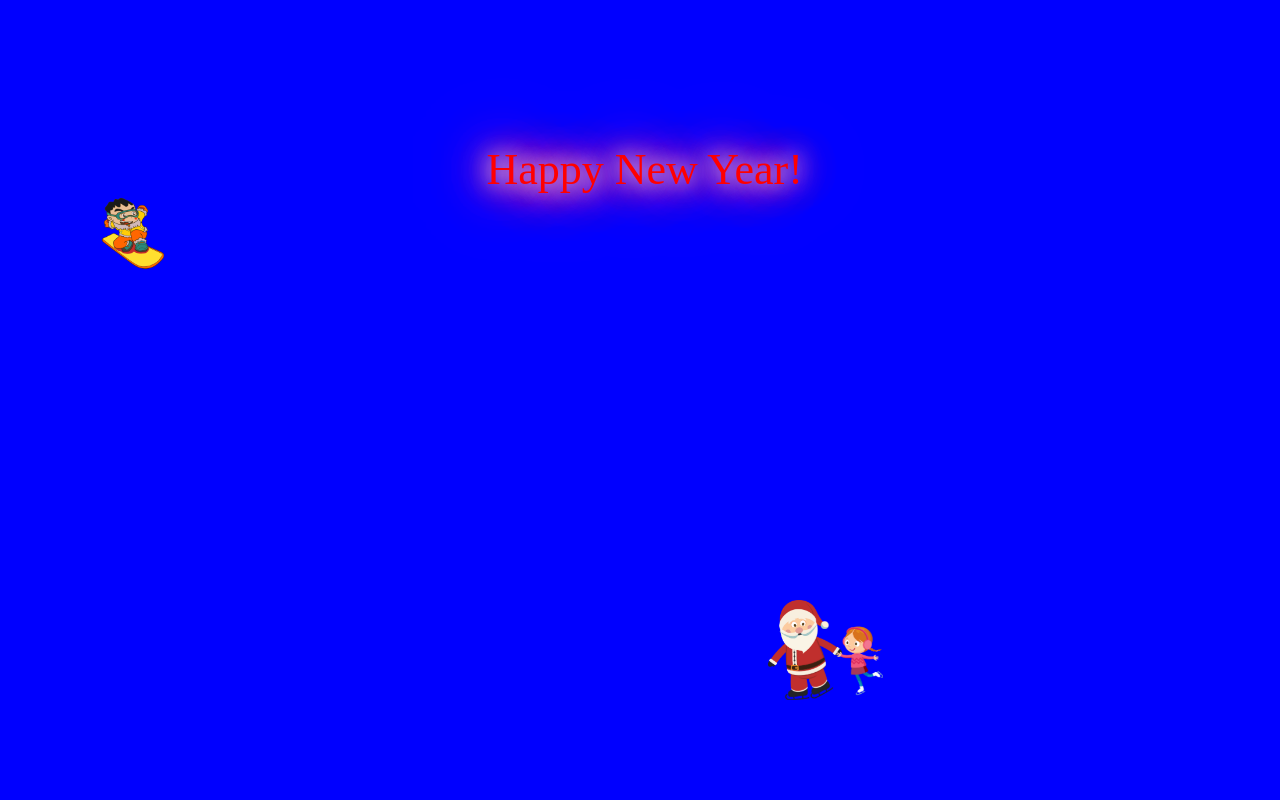
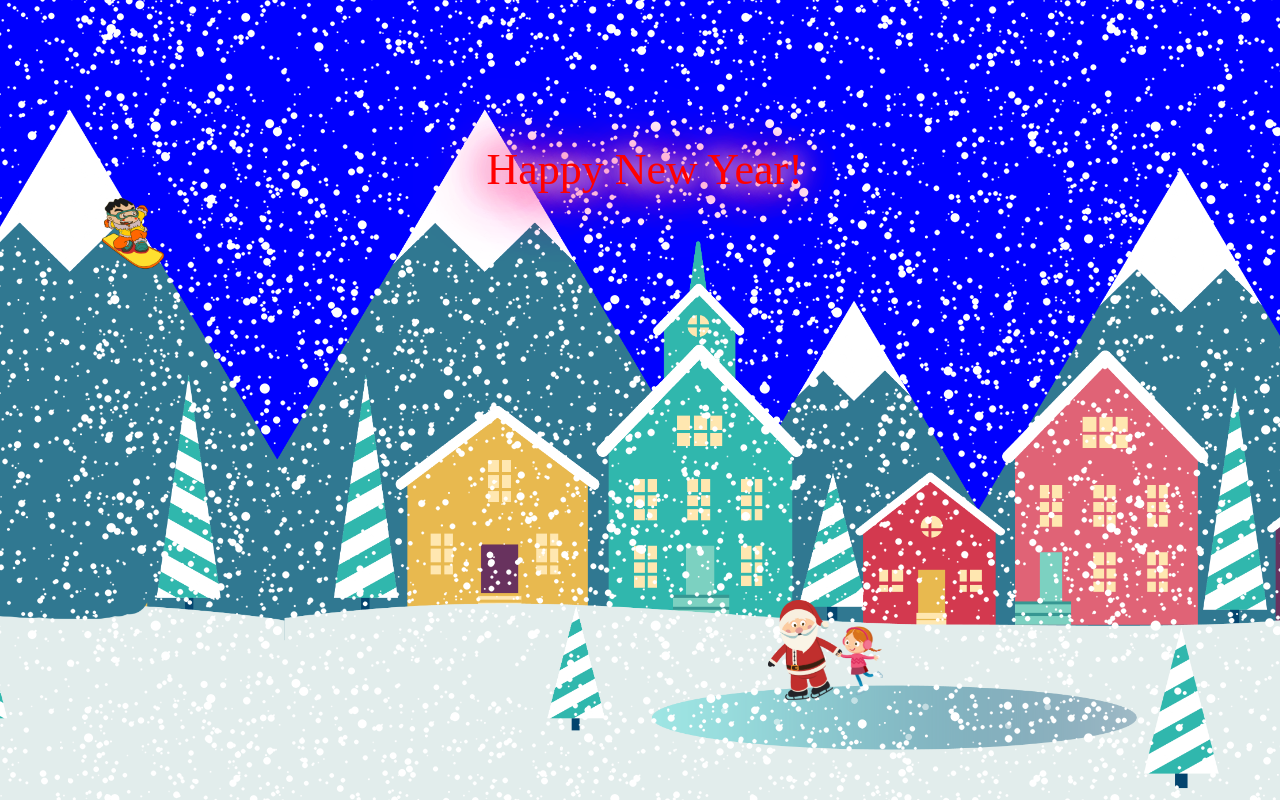
Before and after one commit to sdackovskij/holidays, a plain HTML site: page task2/index.html in a window 1280 px wide. Drawn offline with Linux system fonts and the light colour scheme; the site is published under a folder, as on GitHub Pages, so addresses that start at the root find nothing.

Commit message:
url background repair

```diff
--- a/task2/styles/css/styles.css
+++ b/task2/styles/css/styles.css
@@ -1,7 +1,7 @@
 body {
   background-color: blue;
   margin: 0;
-  background-image: url("/img/town.png");
+  background-image: url("../../img/town.png");
   background-size: cover;
   height: 100vh;
   background-repeat: no-repeat; }
@@ -65,6 +65,6 @@ body {
     background-position: 400px 400px, 300px 300px; } }
 
 .wrapper {
-  background-image: url("/img/snow1.png"), url("/img/snow2.png"), url("/img/snow3.png");
+  background-image: url("../../img/snow1.png"), url("../../img/snow2.png"), url("../../img/snow3.png");
   height: 100vh;
   animation: snow 25s linear infinite; }
```
